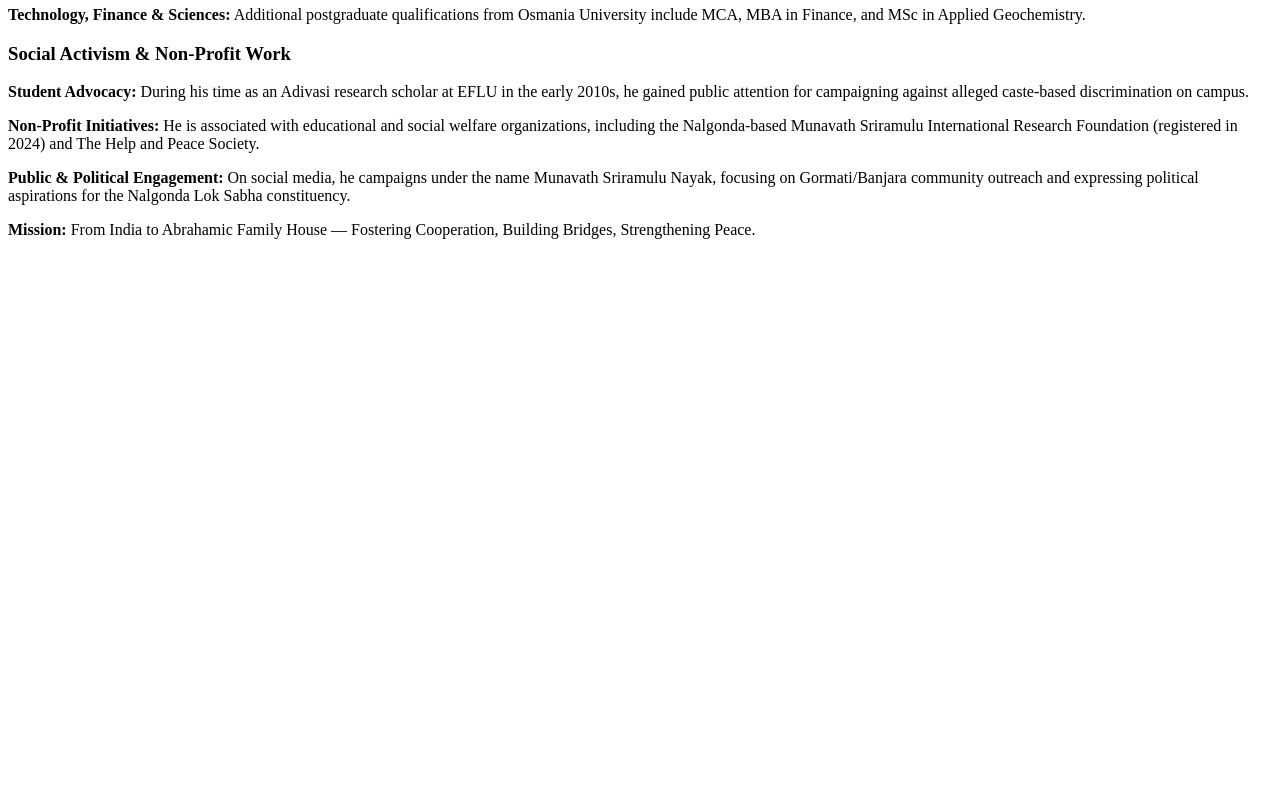
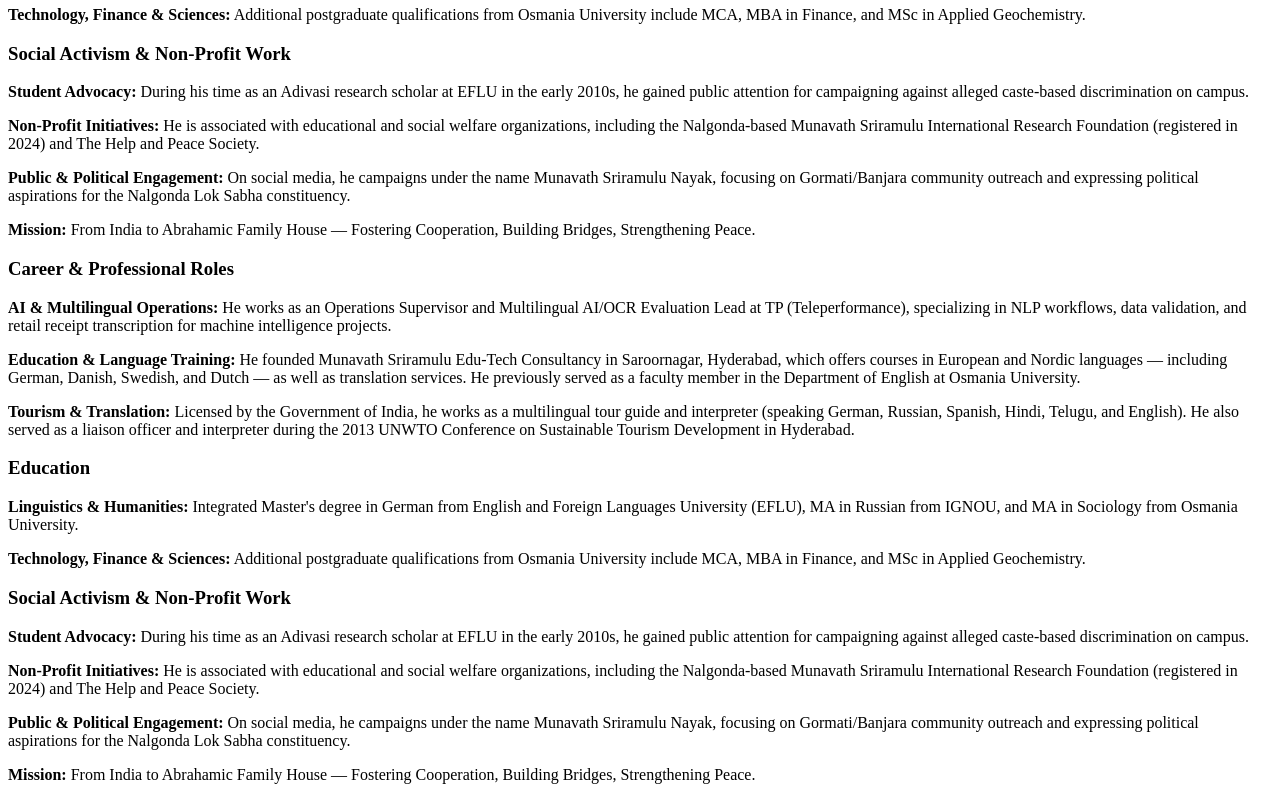
Before and after one commit to MunavathSriramulu/munavathsriramulu.github.io, a plain HTML site: page index.html in a window 1280 px wide. Shown: the part 378-1178 px from the top of the page. Before the commit the page ends 800 px from the top, so only its background shows below. Drawn offline with Linux system fonts and the light colour scheme.

Commit message:
Add professional roles and education details

```diff
--- a/index.html
+++ b/index.html
@@ -21,3 +21,24 @@
 <p><b>Public & Political Engagement:</b> On social media, he campaigns under the name Munavath Sriramulu Nayak, focusing on Gormati/Banjara community outreach and expressing political aspirations for the Nalgonda Lok Sabha constituency.</p>
 
 <p><b>Mission:</b> From India to Abrahamic Family House — Fostering Cooperation, Building Bridges, Strengthening Peace.</p>
+
+<h3>Career & Professional Roles</h3>
+<p><b>AI & Multilingual Operations:</b> He works as an Operations Supervisor and Multilingual AI/OCR Evaluation Lead at TP (Teleperformance), specializing in NLP workflows, data validation, and retail receipt transcription for machine intelligence projects.</p>
+
+<p><b>Education & Language Training:</b> He founded Munavath Sriramulu Edu-Tech Consultancy in Saroornagar, Hyderabad, which offers courses in European and Nordic languages — including German, Danish, Swedish, and Dutch — as well as translation services. He previously served as a faculty member in the Department of English at Osmania University.</p>
+
+<p><b>Tourism & Translation:</b> Licensed by the Government of India, he works as a multilingual tour guide and interpreter (speaking German, Russian, Spanish, Hindi, Telugu, and English). He also served as a liaison officer and interpreter during the 2013 UNWTO Conference on Sustainable Tourism Development in Hyderabad.</p>
+
+<h3>Education</h3>
+<p><b>Linguistics & Humanities:</b> Integrated Master's degree in German from English and Foreign Languages University (EFLU), MA in Russian from IGNOU, and MA in Sociology from Osmania University.</p>
+
+<p><b>Technology, Finance & Sciences:</b> Additional postgraduate qualifications from Osmania University include MCA, MBA in Finance, and MSc in Applied Geochemistry.</p>
+
+<h3>Social Activism & Non-Profit Work</h3>
+<p><b>Student Advocacy:</b> During his time as an Adivasi research scholar at EFLU in the early 2010s, he gained public attention for campaigning against alleged caste-based discrimination on campus.</p>
+
+<p><b>Non-Profit Initiatives:</b> He is associated with educational and social welfare organizations, including the Nalgonda-based Munavath Sriramulu International Research Foundation (registered in 2024) and The Help and Peace Society.</p>
+
+<p><b>Public & Political Engagement:</b> On social media, he campaigns under the name Munavath Sriramulu Nayak, focusing on Gormati/Banjara community outreach and expressing political aspirations for the Nalgonda Lok Sabha constituency.</p>
+
+<p><b>Mission:</b> From India to Abrahamic Family House — Fostering Cooperation, Building Bridges, Strengthening Peace.</p>
```
